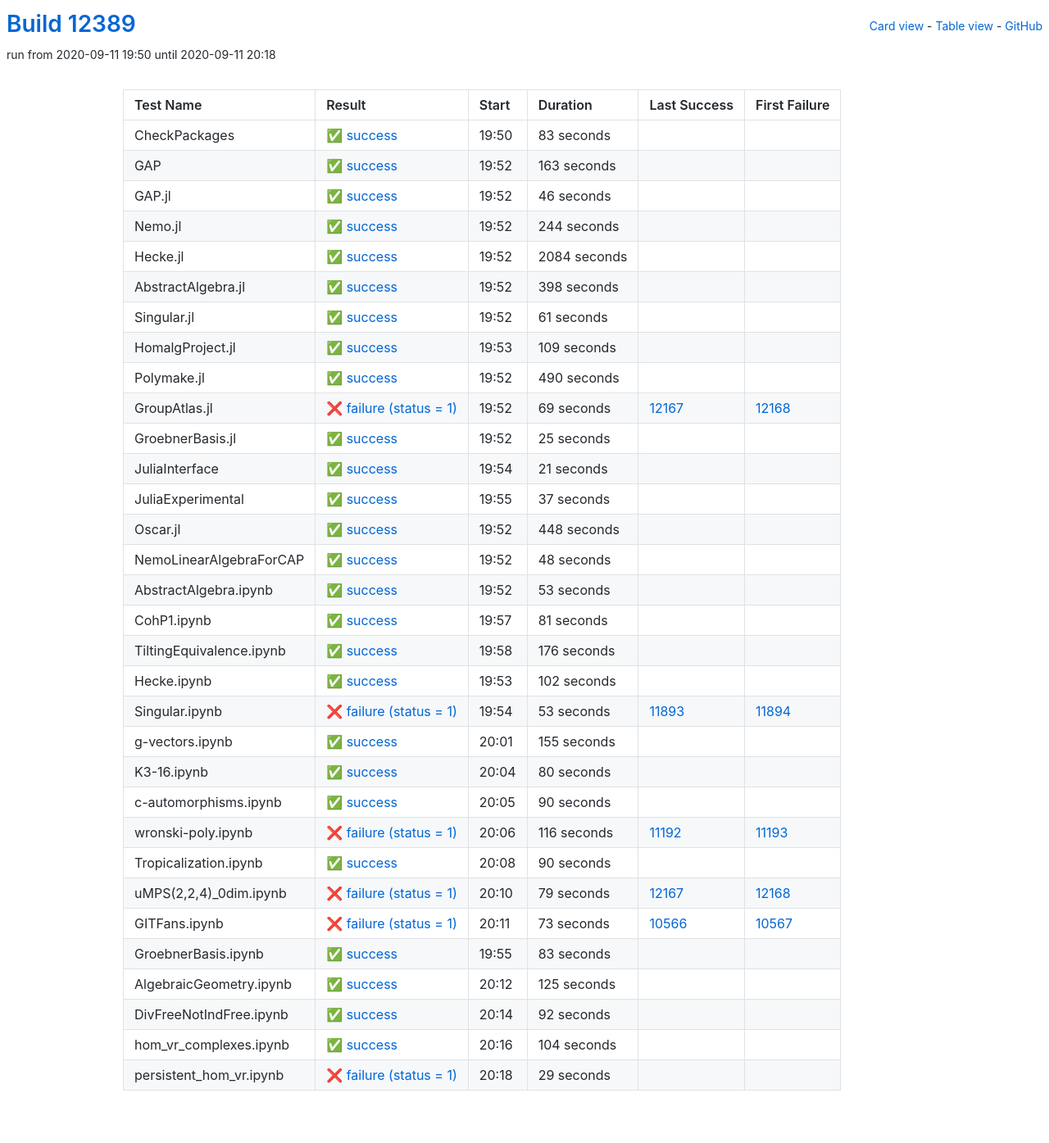
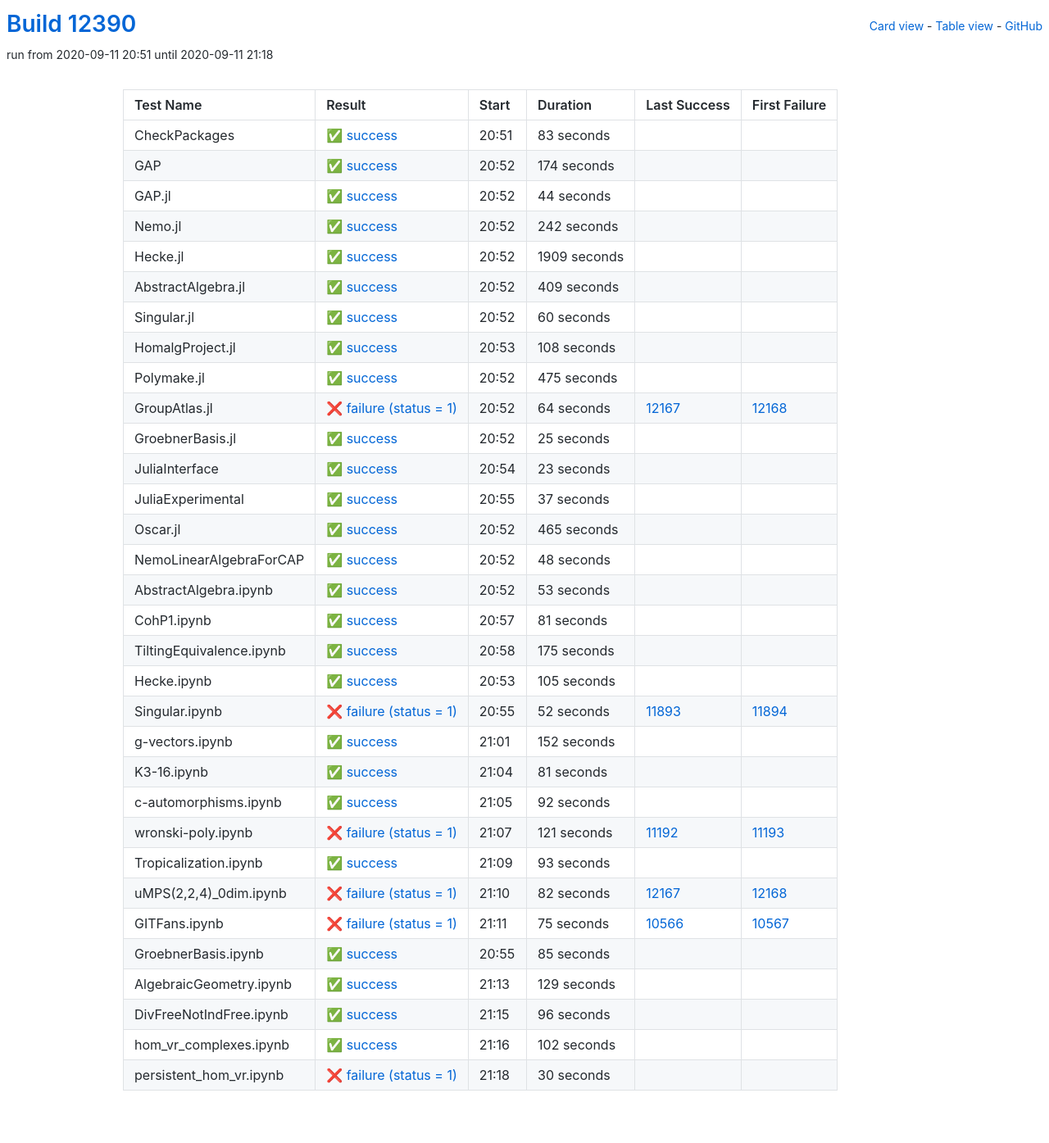
Before and after one commit to oscar-system/oscar-ci-status, a Jekyll site: the page built from table.html, in a window 1280 px wide. Shown: the whole page at 82% size. Built offline with Jekyll 4.4.1, drawn with Linux system fonts in a browser that asks for light colours.

Commit message:
Build #12390

```diff
--- a/_data/ci.yml
+++ b/_data/ci.yml
@@ -1,6 +1,6 @@
 ---
-build: 12389
-build_url: https://oscarci.mathematik.uni-kl.de/job/oscar/12389/
+build: 12390
+build_url: https://oscarci.mathematik.uni-kl.de/job/oscar/12390/
 job: oscar
 organization: oscar-system
 repo: oscar-ci-status
@@ -8,8 +8,8 @@
 tests:
 - name: CheckPackages
   id: checkpackages
-  log: https://oscarci.mathematik.uni-kl.de/job/oscar/12389/artifact/logs/build-12389/CheckPackages.log
-  start: 2020-09-11 19:50
+  log: https://oscarci.mathematik.uni-kl.de/job/oscar/12390/artifact/logs/build-12390/CheckPackages.log
+  start: 2020-09-11 20:51
   success: true
   exitcode: 0
   status: success
@@ -20,116 +20,116 @@
   first_failure_url:
 - name: GAP
   id: gap
-  log: https://oscarci.mathematik.uni-kl.de/job/oscar/12389/artifact/logs/build-12389/GAP.log
-  start: 2020-09-11 19:52
+  log: https://oscarci.mathematik.uni-kl.de/job/oscar/12390/artifact/logs/build-12390/GAP.log
+  start: 2020-09-11 20:52
   success: true
   exitcode: 0
   status: success
-  duration: 163
+  duration: 174
   last_success: false
   last_success_url:
   first_failure: false
   first_failure_url:
 - name: GAP.jl
   id: gap-jl
-  log: https://oscarci.mathematik.uni-kl.de/job/oscar/12389/artifact/logs/build-12389/GAP.jl.log
-  start: 2020-09-11 19:52
+  log: https://oscarci.mathematik.uni-kl.de/job/oscar/12390/artifact/logs/build-12390/GAP.jl.log
+  start: 2020-09-11 20:52
   success: true
   exitcode: 0
   status: success
-  duration: 46
+  duration: 44
   last_success: false
   last_success_url:
   first_failure: false
   first_failure_url:
 - name: Nemo.jl
   id: nemo-jl
-  log: https://oscarci.mathematik.uni-kl.de/job/oscar/12389/artifact/logs/build-12389/Nemo.jl.log
-  start: 2020-09-11 19:52
+  log: https://oscarci.mathematik.uni-kl.de/job/oscar/12390/artifact/logs/build-12390/Nemo.jl.log
+  start: 2020-09-11 20:52
   success: true
   exitcode: 0
   status: success
-  duration: 244
+  duration: 242
   last_success: false
   last_success_url:
   first_failure: false
   first_failure_url:
 - name: Hecke.jl
   id: hecke-jl
-  log: https://oscarci.mathematik.uni-kl.de/job/oscar/12389/artifact/logs/build-12389/Hecke.jl.log
-  start: 2020-09-11 19:52
+  log: https://oscarci.mathematik.uni-kl.de/job/oscar/12390/artifact/logs/build-12390/Hecke.jl.log
+  start: 2020-09-11 20:52
   success: true
   exitcode: 0
   status: success
-  duration: 2084
+  duration: 1909
   last_success: false
   last_success_url:
   first_failure: false
   first_failure_url:
 - name: AbstractAlgebra.jl
   id: abstractalgebra-jl
-  log: https://oscarci.mathematik.uni-kl.de/job/oscar/12389/artifact/logs/build-12389/AbstractAlgebra.jl.log
-  start: 2020-09-11 19:52
+  log: https://oscarci.mathematik.uni-kl.de/job/oscar/12390/artifact/logs/build-12390/AbstractAlgebra.jl.log
+  start: 2020-09-11 20:52
   success: true
   exitcode: 0
   status: success
-  duration: 398
+  duration: 409
   last_success: false
   last_success_url:
   first_failure: false
   first_failure_url:
 - name: Singular.jl
   id: singular-jl
-  log: https://oscarci.mathematik.uni-kl.de/job/oscar/12389/artifact/logs/build-12389/Singular.jl.log
-  start: 2020-09-11 19:52
+  log: https://oscarci.mathematik.uni-kl.de/job/oscar/12390/artifact/logs/build-12390/Singular.jl.log
+  start: 2020-09-11 20:52
   success: true
   exitcode: 0
   status: success
-  duration: 61
+  duration: 60
   last_success: false
   last_success_url:
   first_failure: false
   first_failure_url:
 - name: HomalgProject.jl
   id: homalgproject-jl
-  log: https://oscarci.mathematik.uni-kl.de/job/oscar/12389/artifact/logs/build-12389/HomalgProject.jl.log
-  start: 2020-09-11 19:53
+  log: https://oscarci.mathematik.uni-kl.de/job/oscar/12390/artifact/logs/build-12390/HomalgProject.jl.log
+  start: 2020-09-11 20:53
   success: true
   exitcode: 0
   status: success
-  duration: 109
+  duration: 108
   last_success: false
   last_success_url:
   first_failure: false
   first_failure_url:
 - name: Polymake.jl
   id: polymake-jl
-  log: https://oscarci.mathematik.uni-kl.de/job/oscar/12389/artifact/logs/build-12389/Polymake.jl.log
-  start: 2020-09-11 19:52
+  log: https://oscarci.mathematik.uni-kl.de/job/oscar/12390/artifact/logs/build-12390/Polymake.jl.log
+  start: 2020-09-11 20:52
   success: true
   exitcode: 0
   status: success
-  duration: 490
+  duration: 475
   last_success: false
   last_success_url:
   first_failure: false
   first_failure_url:
 - name: GroupAtlas.jl
   id: groupatlas-jl
-  log: https://oscarci.mathematik.uni-kl.de/job/oscar/12389/artifact/logs/build-12389/GroupAtlas.jl.log
-  start: 2020-09-11 19:52
+  log: https://oscarci.mathematik.uni-kl.de/job/oscar/12390/artifact/logs/build-12390/GroupAtlas.jl.log
+  start: 2020-09-11 20:52
   success: false
   exitcode: 1
   status: failure
-  duration: 69
+  duration: 64
   last_success: 12167
   last_success_url: https://oscarci.mathematik.uni-kl.de/job/oscar/12167/
   first_failure: 12168
   first_failure_url: https://oscarci.mathematik.uni-kl.de/job/oscar/12168/
 - name: GroebnerBasis.jl
   id: groebnerbasis-jl
-  log: https://oscarci.mathematik.uni-kl.de/job/oscar/12389/artifact/logs/build-12389/GroebnerBasis.jl.log
-  start: 2020-09-11 19:52
+  log: https://oscarci.mathematik.uni-kl.de/job/oscar/12390/artifact/logs/build-12390/GroebnerBasis.jl.log
+  start: 2020-09-11 20:52
   success: true
   exitcode: 0
   status: success
@@ -140,20 +140,20 @@
   first_failure_url:
 - name: JuliaInterface
   id: juliainterface
-  log: https://oscarci.mathematik.uni-kl.de/job/oscar/12389/artifact/logs/build-12389/JuliaInterface.log
-  start: 2020-09-11 19:54
+  log: https://oscarci.mathematik.uni-kl.de/job/oscar/12390/artifact/logs/build-12390/JuliaInterface.log
+  start: 2020-09-11 20:54
   success: true
   exitcode: 0
   status: success
-  duration: 21
+  duration: 23
   last_success: false
   last_success_url:
   first_failure: false
   first_failure_url:
 - name: JuliaExperimental
   id: juliaexperimental
-  log: https://oscarci.mathematik.uni-kl.de/job/oscar/12389/artifact/logs/build-12389/JuliaExperimental.log
-  start: 2020-09-11 19:55
+  log: https://oscarci.mathematik.uni-kl.de/job/oscar/12390/artifact/logs/build-12390/JuliaExperimental.log
+  start: 2020-09-11 20:55
   success: true
   exitcode: 0
   status: success
@@ -164,20 +164,20 @@
   first_failure_url:
 - name: Oscar.jl
   id: oscar-jl
-  log: https://oscarci.mathematik.uni-kl.de/job/oscar/12389/artifact/logs/build-12389/Oscar.jl.log
-  start: 2020-09-11 19:52
+  log: https://oscarci.mathematik.uni-kl.de/job/oscar/12390/artifact/logs/build-12390/Oscar.jl.log
+  start: 2020-09-11 20:52
   success: true
   exitcode: 0
   status: success
-  duration: 448
+  duration: 465
   last_success: false
   last_success_url:
   first_failure: false
   first_failure_url:
 - name: NemoLinearAlgebraForCAP
   id: nemolinearalgebraforcap
-  log: https://oscarci.mathematik.uni-kl.de/job/oscar/12389/artifact/logs/build-12389/NemoLinearAlgebraForCAP.log
-  start: 2020-09-11 19:52
+  log: https://oscarci.mathematik.uni-kl.de/job/oscar/12390/artifact/logs/build-12390/NemoLinearAlgebraForCAP.log
+  start: 2020-09-11 20:52
   success: true
   exitcode: 0
   status: success
@@ -188,8 +188,8 @@
   first_failure_url:
 - name: AbstractAlgebra.ipynb
   id: abstractalgebra-ipynb
-  log: https://oscarci.mathematik.uni-kl.de/job/oscar/12389/artifact/logs/build-12389/AbstractAlgebra.ipynb.log
-  start: 2020-09-11 19:52
+  log: https://oscarci.mathematik.uni-kl.de/job/oscar/12390/artifact/logs/build-12390/AbstractAlgebra.ipynb.log
+  start: 2020-09-11 20:52
   success: true
   exitcode: 0
   status: success
@@ -200,8 +200,8 @@
   first_failure_url:
 - name: CohP1.ipynb
   id: cohp1-ipynb
-  log: https://oscarci.mathematik.uni-kl.de/job/oscar/12389/artifact/logs/build-12389/CohP1.ipynb.log
-  start: 2020-09-11 19:57
+  log: https://oscarci.mathematik.uni-kl.de/job/oscar/12390/artifact/logs/build-12390/CohP1.ipynb.log
+  start: 2020-09-11 20:57
   success: true
   exitcode: 0
   status: success
@@ -212,20 +212,164 @@
   first_failure_url:
 - name: TiltingEquivalence.ipynb
   id: tiltingequivalence-ipynb
-  log: https://oscarci.mathematik.uni-kl.de/job/oscar/12389/artifact/logs/build-12389/TiltingEquivalence.ipynb.log
-  start: 2020-09-11 19:58
+  log: https://oscarci.mathematik.uni-kl.de/job/oscar/12390/artifact/logs/build-12390/TiltingEquivalence.ipynb.log
+  start: 2020-09-11 20:58
   success: true
   exitcode: 0
   status: success
-  duration: 176
+  duration: 175
   last_success: false
   last_success_url:
   first_failure: false
   first_failure_url:
 - name: Hecke.ipynb
   id: hecke-ipynb
-  log: https://oscarci.mathematik.uni-kl.de/job/oscar/12389/artifact/logs/build-12389/Hecke.ipynb.log
-  start: 2020-09-11 19:53
+  log: https://oscarci.mathematik.uni-kl.de/job/oscar/12390/artifact/logs/build-12390/Hecke.ipynb.log
+  start: 2020-09-11 20:53
+  success: true
+  exitcode: 0
+  status: success
+  duration: 105
+  last_success: false
+  last_success_url:
+  first_failure: false
+  first_failure_url:
+- name: Singular.ipynb
+  id: singular-ipynb
+  log: https://oscarci.mathematik.uni-kl.de/job/oscar/12390/artifact/logs/build-12390/Singular.ipynb.log
+  start: 2020-09-11 20:55
+  success: false
+  exitcode: 1
+  status: failure
+  duration: 52
+  last_success: 11893
+  last_success_url: https://oscarci.mathematik.uni-kl.de/job/oscar/11893/
+  first_failure: 11894
+  first_failure_url: https://oscarci.mathematik.uni-kl.de/job/oscar/11894/
+- name: g-vectors.ipynb
+  id: g-vectors-ipynb
+  log: https://oscarci.mathematik.uni-kl.de/job/oscar/12390/artifact/logs/build-12390/g-vectors.ipynb.log
+  start: 2020-09-11 21:01
+  success: true
+  exitcode: 0
+  status: success
+  duration: 152
+  last_success: false
+  last_success_url:
+  first_failure: false
+  first_failure_url:
+- name: K3-16.ipynb
+  id: k3-16-ipynb
+  log: https://oscarci.mathematik.uni-kl.de/job/oscar/12390/artifact/logs/build-12390/K3-16.ipynb.log
+  start: 2020-09-11 21:04
+  success: true
+  exitcode: 0
+  status: success
+  duration: 81
+  last_success: false
+  last_success_url:
+  first_failure: false
+  first_failure_url:
+- name: c-automorphisms.ipynb
+  id: c-automorphisms-ipynb
+  log: https://oscarci.mathematik.uni-kl.de/job/oscar/12390/artifact/logs/build-12390/c-automorphisms.ipynb.log
+  start: 2020-09-11 21:05
+  success: true
+  exitcode: 0
+  status: success
+  duration: 92
+  last_success: false
+  last_success_url:
+  first_failure: false
+  first_failure_url:
+- name: wronski-poly.ipynb
+  id: wronski-poly-ipynb
+  log: https://oscarci.mathematik.uni-kl.de/job/oscar/12390/artifact/logs/build-12390/wronski-poly.ipynb.log
+  start: 2020-09-11 21:07
+  success: false
+  exitcode: 1
+  status: failure
+  duration: 121
+  last_success: 11192
+  last_success_url: https://oscarci.mathematik.uni-kl.de/job/oscar/11192/
+  first_failure: 11193
+  first_failure_url: https://oscarci.mathematik.uni-kl.de/job/oscar/11193/
+- name: Tropicalization.ipynb
+  id: tropicalization-ipynb
+  log: https://oscarci.mathematik.uni-kl.de/job/oscar/12390/artifact/logs/build-12390/Tropicalization.ipynb.log
+  start: 2020-09-11 21:09
+  success: true
+  exitcode: 0
+  status: success
+  duration: 93
+  last_success: false
+  last_success_url:
+  first_failure: false
+  first_failure_url:
+- name: uMPS(2,2,4)_0dim.ipynb
+  id: umps-2-2-4-0dim-ipynb
+  log: https://oscarci.mathematik.uni-kl.de/job/oscar/12390/artifact/logs/build-12390/uMPS-2-2-4-_0dim.ipynb.log
+  start: 2020-09-11 21:10
+  success: false
+  exitcode: 1
+  status: failure
+  duration: 82
+  last_success: 12167
+  last_success_url: https://oscarci.mathematik.uni-kl.de/job/oscar/12167/
+  first_failure: 12168
+  first_failure_url: https://oscarci.mathematik.uni-kl.de/job/oscar/12168/
+- name: GITFans.ipynb
+  id: gitfans-ipynb
+  log: https://oscarci.mathematik.uni-kl.de/job/oscar/12390/artifact/logs/build-12390/GITFans.ipynb.log
+  start: 2020-09-11 21:11
+  success: false
+  exitcode: 1
+  status: failure
+  duration: 75
+  last_success: 10566
+  last_success_url: https://oscarci.mathematik.uni-kl.de/job/oscar/10566/
+  first_failure: 10567
+  first_failure_url: https://oscarci.mathematik.uni-kl.de/job/oscar/10567/
+- name: GroebnerBasis.ipynb
+  id: groebnerbasis-ipynb
+  log: https://oscarci.mathematik.uni-kl.de/job/oscar/12390/artifact/logs/build-12390/GroebnerBasis.ipynb.log
+  start: 2020-09-11 20:55
+  success: true
+  exitcode: 0
+  status: success
+  duration: 85
+  last_success: false
+  last_success_url:
+  first_failure: false
+  first_failure_url:
+- name: AlgebraicGeometry.ipynb
+  id: algebraicgeometry-ipynb
+  log: https://oscarci.mathematik.uni-kl.de/job/oscar/12390/artifact/logs/build-12390/AlgebraicGeometry.ipynb.log
+  start: 2020-09-11 21:13
+  success: true
+  exitcode: 0
+  status: success
+  duration: 129
+  last_success: false
+  last_success_url:
+  first_failure: false
+  first_failure_url:
+- name: DivFreeNotIndFree.ipynb
+  id: divfreenotindfree-ipynb
+  log: https://oscarci.mathematik.uni-kl.de/job/oscar/12390/artifact/logs/build-12390/DivFreeNotIndFree.ipynb.log
+  start: 2020-09-11 21:15
+  success: true
+  exitcode: 0
+  status: success
+  duration: 96
+  last_success: false
+  last_success_url:
+  first_failure: false
+  first_failure_url:
+- name: hom_vr_complexes.ipynb
+  id: hom-vr-complexes-ipynb
+  log: https://oscarci.mathematik.uni-kl.de/job/oscar/12390/artifact/logs/build-12390/hom_vr_complexes.ipynb.log
+  start: 2020-09-11 21:16
   success: true
   exitcode: 0
   status: success
@@ -234,159 +378,15 @@
   last_success_url:
   first_failure: false
   first_failure_url:
-- name: Singular.ipynb
-  id: singular-ipynb
-  log: https://oscarci.mathematik.uni-kl.de/job/oscar/12389/artifact/logs/build-12389/Singular.ipynb.log
-  start: 2020-09-11 19:54
+- name: persistent_hom_vr.ipynb
+  id: persistent-hom-vr-ipynb
+  log: https://oscarci.mathematik.uni-kl.de/job/oscar/12390/artifact/logs/build-12390/persistent_hom_vr.ipynb.log
+  start: 2020-09-11 21:18
   success: false
   exitcode: 1
   status: failure
-  duration: 53
-  last_success: 11893
-  last_success_url: https://oscarci.mathematik.uni-kl.de/job/oscar/11893/
-  first_failure: 11894
-  first_failure_url: https://oscarci.mathematik.uni-kl.de/job/oscar/11894/
-- name: g-vectors.ipynb
-  id: g-vectors-ipynb
-  log: https://oscarci.mathematik.uni-kl.de/job/oscar/12389/artifact/logs/build-12389/g-vectors.ipynb.log
-  start: 2020-09-11 20:01
-  success: true
-  exitcode: 0
-  status: success
-  duration: 155
+  duration: 30
   last_success: false
   last_success_url:
   first_failure: false
   first_failure_url:
-- name: K3-16.ipynb
-  id: k3-16-ipynb
-  log: https://oscarci.mathematik.uni-kl.de/job/oscar/12389/artifact/logs/build-12389/K3-16.ipynb.log
-  start: 2020-09-11 20:04
-  success: true
-  exitcode: 0
-  status: success
-  duration: 80
-  last_success: false
-  last_success_url:
-  first_failure: false
-  first_failure_url:
-- name: c-automorphisms.ipynb
-  id: c-automorphisms-ipynb
-  log: https://oscarci.mathematik.uni-kl.de/job/oscar/12389/artifact/logs/build-12389/c-automorphisms.ipynb.log
-  start: 2020-09-11 20:05
-  success: true
-  exitcode: 0
-  status: success
-  duration: 90
-  last_success: false
-  last_success_url:
-  first_failure: false
-  first_failure_url:
-- name: wronski-poly.ipynb
-  id: wronski-poly-ipynb
-  log: https://oscarci.mathematik.uni-kl.de/job/oscar/12389/artifact/logs/build-12389/wronski-poly.ipynb.log
-  start: 2020-09-11 20:06
-  success: false
-  exitcode: 1
-  status: failure
-  duration: 116
-  last_success: 11192
-  last_success_url: https://oscarci.mathematik.uni-kl.de/job/oscar/11192/
-  first_failure: 11193
-  first_failure_url: https://oscarci.mathematik.uni-kl.de/job/oscar/11193/
-- name: Tropicalization.ipynb
-  id: tropicalization-ipynb
-  log: https://oscarci.mathematik.uni-kl.de/job/oscar/12389/artifact/logs/build-12389/Tropicalization.ipynb.log
-  start: 2020-09-11 20:08
-  success: true
-  exitcode: 0
-  status: success
-  duration: 90
-  last_success: false
-  last_success_url:
-  first_failure: false
-  first_failure_url:
-- name: uMPS(2,2,4)_0dim.ipynb
-  id: umps-2-2-4-0dim-ipynb
-  log: https://oscarci.mathematik.uni-kl.de/job/oscar/12389/artifact/logs/build-12389/uMPS-2-2-4-_0dim.ipynb.log
-  start: 2020-09-11 20:10
-  success: false
-  exitcode: 1
-  status: failure
-  duration: 79
-  last_success: 12167
-  last_success_url: https://oscarci.mathematik.uni-kl.de/job/oscar/12167/
-  first_failure: 12168
-  first_failure_url: https://oscarci.mathematik.uni-kl.de/job/oscar/12168/
-- name: GITFans.ipynb
-  id: gitfans-ipynb
-  log: https://oscarci.mathematik.uni-kl.de/job/oscar/12389/artifact/logs/build-12389/GITFans.ipynb.log
-  start: 2020-09-11 20:11
-  success: false
-  exitcode: 1
-  status: failure
-  duration: 73
-  last_success: 10566
-  last_success_url: https://oscarci.mathematik.uni-kl.de/job/oscar/10566/
-  first_failure: 10567
-  first_failure_url: https://oscarci.mathematik.uni-kl.de/job/oscar/10567/
-- name: GroebnerBasis.ipynb
-  id: groebnerbasis-ipynb
-  log: https://oscarci.mathematik.uni-kl.de/job/oscar/12389/artifact/logs/build-12389/GroebnerBasis.ipynb.log
-  start: 2020-09-11 19:55
-  success: true
-  exitcode: 0
-  status: success
-  duration: 83
-  last_success: false
-  last_success_url:
-  first_failure: false
-  first_failure_url:
-- name: AlgebraicGeometry.ipynb
-  id: algebraicgeometry-ipynb
-  log: https://oscarci.mathematik.uni-kl.de/job/oscar/12389/artifact/logs/build-12389/AlgebraicGeometry.ipynb.log
-  start: 2020-09-11 20:12
-  success: true
-  exitcode: 0
-  status: success
-  duration: 125
-  last_success: false
-  last_success_url:
-  first_failure: false
-  first_failure_url:
-- name: DivFreeNotIndFree.ipynb
-  id: divfreenotindfree-ipynb
-  log: https://oscarci.mathematik.uni-kl.de/job/oscar/12389/artifact/logs/build-12389/DivFreeNotIndFree.ipynb.log
-  start: 2020-09-11 20:14
-  success: true
-  exitcode: 0
-  status: success
-  duration: 92
-  last_success: false
-  last_success_url:
-  first_failure: false
-  first_failure_url:
-- name: hom_vr_complexes.ipynb
-  id: hom-vr-complexes-ipynb
-  log: https://oscarci.mathematik.uni-kl.de/job/oscar/12389/artifact/logs/build-12389/hom_vr_complexes.ipynb.log
-  start: 2020-09-11 20:16
-  success: true
-  exitcode: 0
-  status: success
-  duration: 104
-  last_success: false
-  last_success_url:
-  first_failure: false
-  first_failure_url:
-- name: persistent_hom_vr.ipynb
-  id: persistent-hom-vr-ipynb
-  log: https://oscarci.mathematik.uni-kl.de/job/oscar/12389/artifact/logs/build-12389/persistent_hom_vr.ipynb.log
-  start: 2020-09-11 20:18
-  success: false
-  exitcode: 1
-  status: failure
-  duration: 29
-  last_success: false
-  last_success_url:
-  first_failure: false
-  first_failure_url:
```
Also changed, not shown: README.md.
